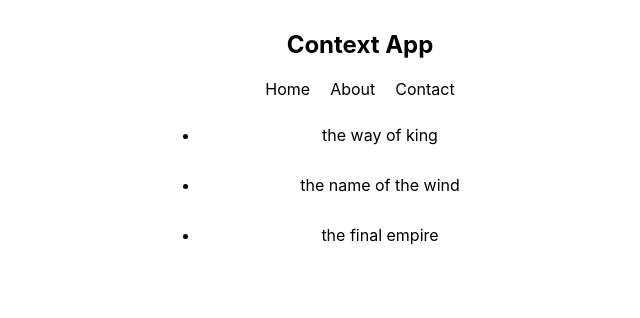
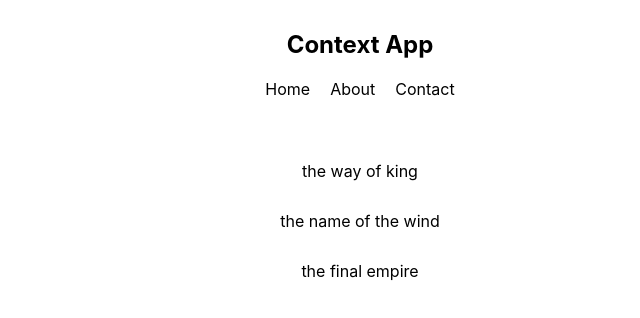
Before and after one commit to Cedric921/SongList, a React (Create React App) app: page / in a window 1280 px wide. Shown: the top 318 px of the page, without its empty margins (280-920 px from the left). Built offline with nearby package versions, Linux system fonts and the light colour scheme.

Commit message:
creation of the SongList function component

```diff
--- a/src/index.css
+++ b/src/index.css
@@ -30,8 +30,9 @@ nav ul li {
   margin-bottom: 20px;
 }
 
-.book-list {
+.book-list ul {
   padding: 0;
+  list-style-type: none;
 }
 
 .book-list li {
```
Also changed, not shown: src/components/SongList.jsx (added, +15 -0 lines).
